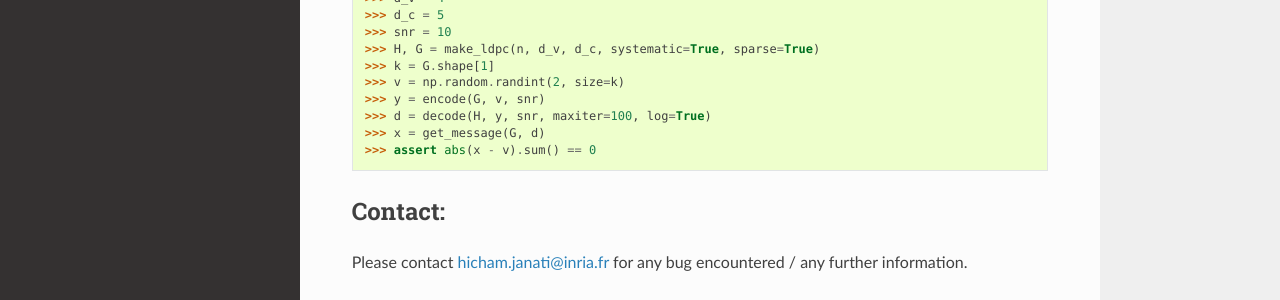
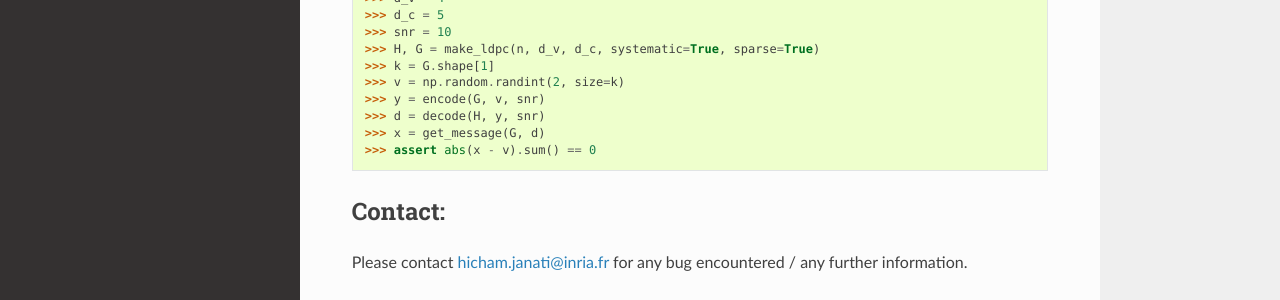
Before and after one commit to hichamjanati/pyldpc, a Sphinx documentation site: the page built from doc/index.rst, in a window 1280 px wide and 900 px high, scrolled down 1378 px. Shown: the part 222-522 px from the top of the window. Built offline with Sphinx 7.4.7 and the Read the Docs theme 2.0.0, drawn with Linux system fonts in a browser that asks for light colours; formulas are drawn with MathJax 3; pages that are not in the unit, such as notebooks, are missing from menus; the version number is read from the project's files by our own code.

Commit message:
fix doc example

```diff
--- a/doc/index.rst
+++ b/doc/index.rst
@@ -57,7 +57,7 @@ Example
     >>> k = G.shape[1]
     >>> v = np.random.randint(2, size=k)
     >>> y = encode(G, v, snr)
-    >>> d = decode(H, y, snr, maxiter=100, log=True)
+    >>> d = decode(H, y, snr)
     >>> x = get_message(G, d)
     >>> assert abs(x - v).sum() == 0
 
```
